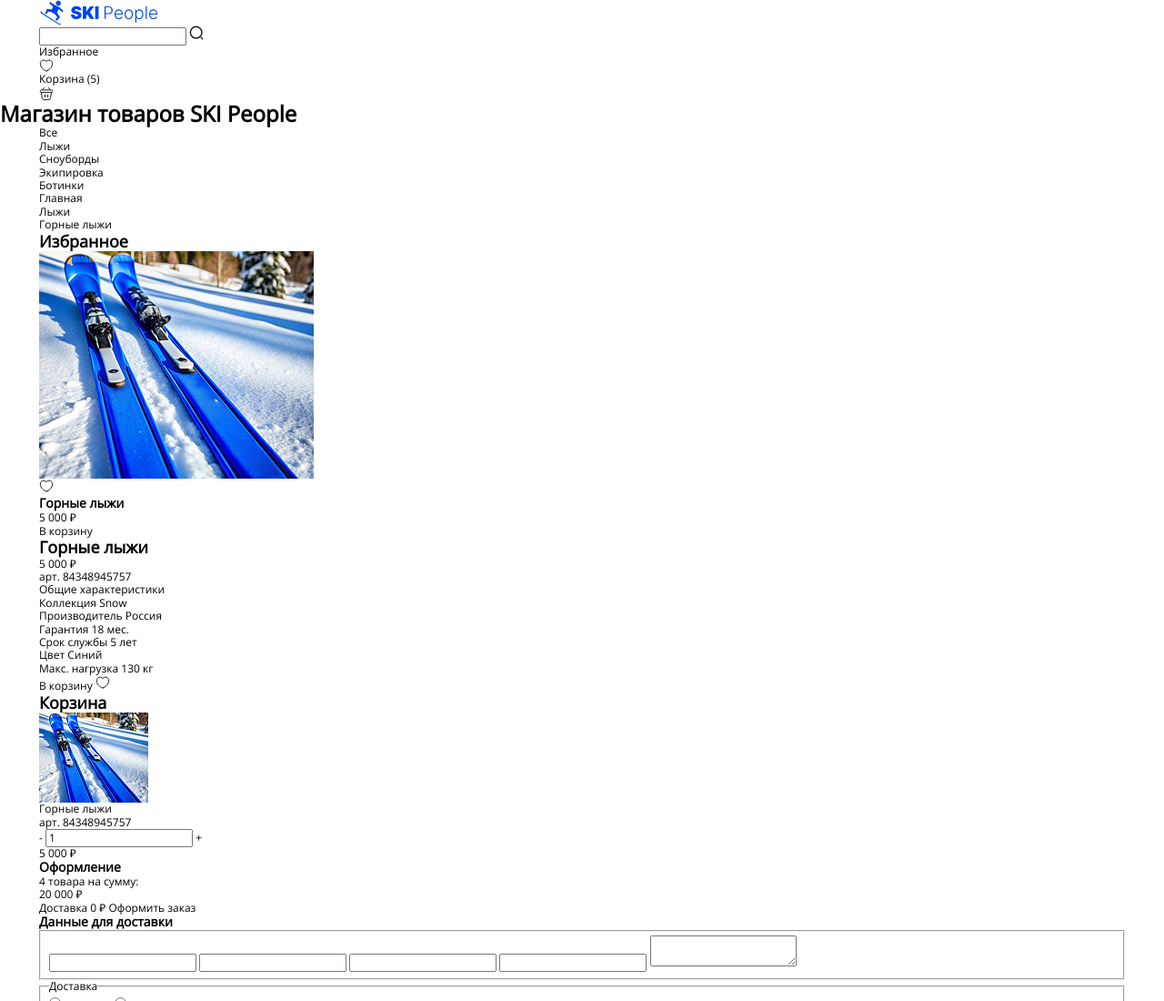
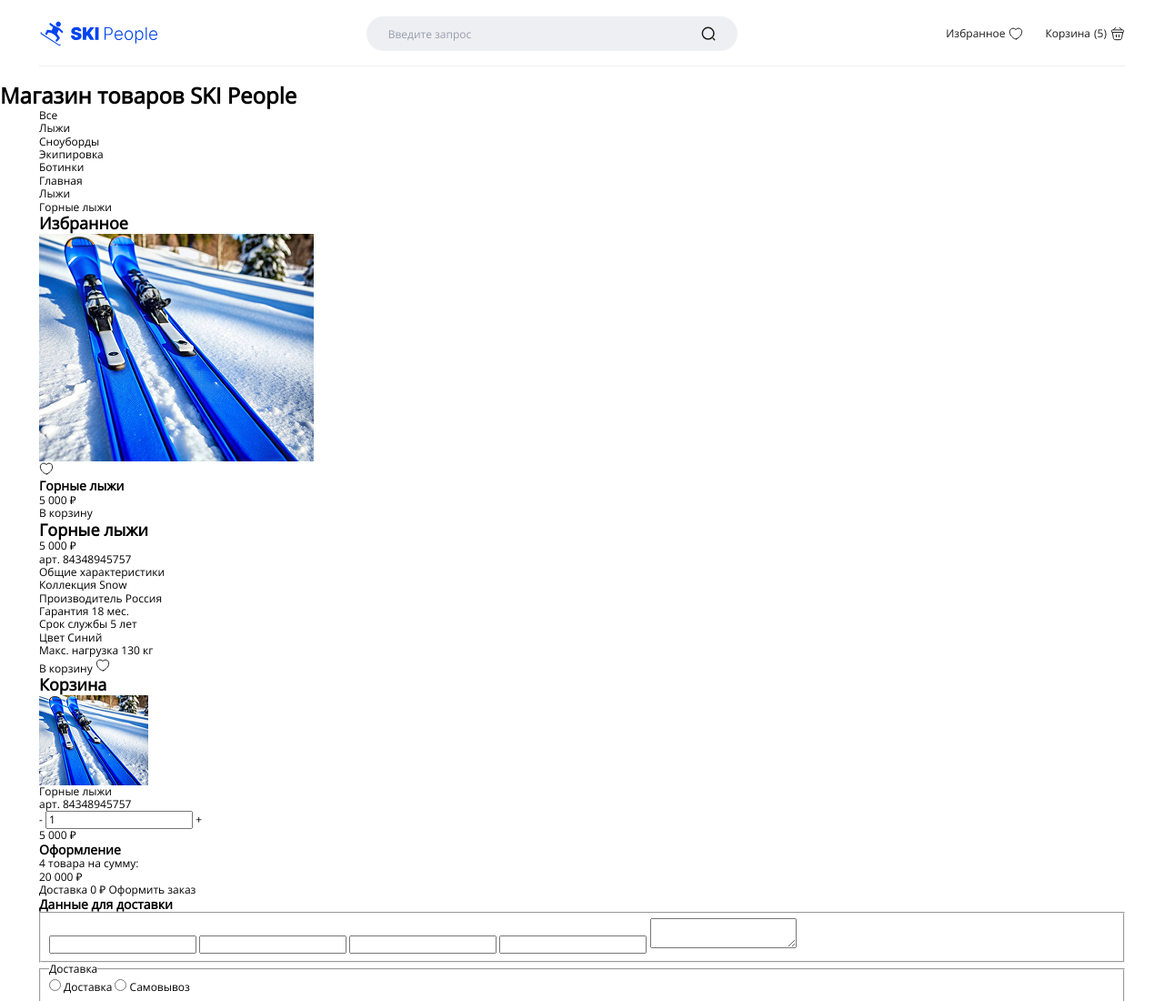
Before and after one commit to olissotib/ski-people, a website built with Vite: page index.html in a window 1280 px wide. Shown: the top 1100 px of the page at 91% size. Built offline with nearby package versions, Linux system fonts and the light colour scheme.

Commit message:
Добавляет стили хедера

```diff
--- a/index.html
+++ b/index.html
@@ -18,7 +18,7 @@
             <img src="/img/logo.svg" alt="" class="header__logo-image">
           </a>
           <form class="header__search" action="#" >
-            <input type="search" name="search" class="header__search-input">
+            <input type="search" name="search" class="header__search-input" placeholder="Введите запрос">
             <button class="header__search-button" type="submit">
               <svg width="16" height="16" viewBox="0 0 16 16" fill="none" xmlns="http://www.w3.org/2000/svg">
               <path d="M7.66634 14C11.1641 14 13.9997 11.1645 13.9997 7.66671C13.9997 4.1689 11.1641 1.33337 7.66634 1.33337C4.16854 1.33337 1.33301 4.1689 1.33301 7.66671C1.33301 11.1645 4.16854 14 7.66634 14Z" stroke="#1C1C1C" stroke-width="1.5" stroke-linecap="round" stroke-linejoin="round"/>
--- a/src/style.scss
+++ b/src/style.scss
@@ -1,2 +1,3 @@
 @use "styles/default.scss";
 @use "styles/fonts.scss";
+@use "styles/header.scss";
--- /dev/null
+++ b/src/styles/header.scss
@@ -0,0 +1,99 @@
+.header {
+  padding:  18px 0;
+}
+
+.header__wrapper {
+  display: grid;
+  gap: 17px;
+  grid-template-areas:
+  'logo links'
+  'search search';
+  justify-content: space-between;
+  align-items: center;
+  padding-bottom: 16px;
+  border-bottom: 1px solid #EEEFF2;
+
+  @media (min-width: 1024px) {
+    grid-template-areas: 'logo search links';
+  }
+}
+
+.header__logo-link {
+  grid-area: logo;
+}
+
+.header__logo-image {
+  width: 106px;
+
+  @media (min-width: 768px) {
+    width: 130px;
+  }
+}
+
+.header__search {
+  grid-area: search;
+  position: relative;
+  width: 100%;
+  height: 38px;
+
+  @media (min-width: 1024px) {
+    width: 408px;
+  }
+
+  @media (min-width: 1440px) {
+    width: 514px;
+  }
+}
+
+.header__search-input {
+  width: 100%;
+  height: 100%;
+  padding: 0 45px 0 24px;
+  background-color: #EEEFF2;
+  border: none;
+  border-radius: 32px;
+
+  &::placeholder {
+    color: #969EAE;
+  }
+}
+
+.header__search-button {
+  position: absolute;
+  content: '';
+  right: 24px;
+  width: 16px;
+  height: 16px;
+  top: 50%;
+  transform: translateY(-50%);
+}
+
+.header__links-list {
+  grid-area: links;
+  display: flex;
+  column-gap: 16px;
+
+  @media (min-width: 1024px) {
+    column-gap: 24px;
+  }
+}
+
+.header__link {
+  display: flex;
+  align-items: center;
+  column-gap: 4px;
+  flex-direction: row-reverse;
+  color: #1C1C1C;
+
+  @media (min-width: 768px) {
+    flex-direction: row;
+  }
+}
+
+.header__link-text {
+  display: none;
+
+  @media (min-width: 768px) {
+    display: block;
+  }
+}
```
